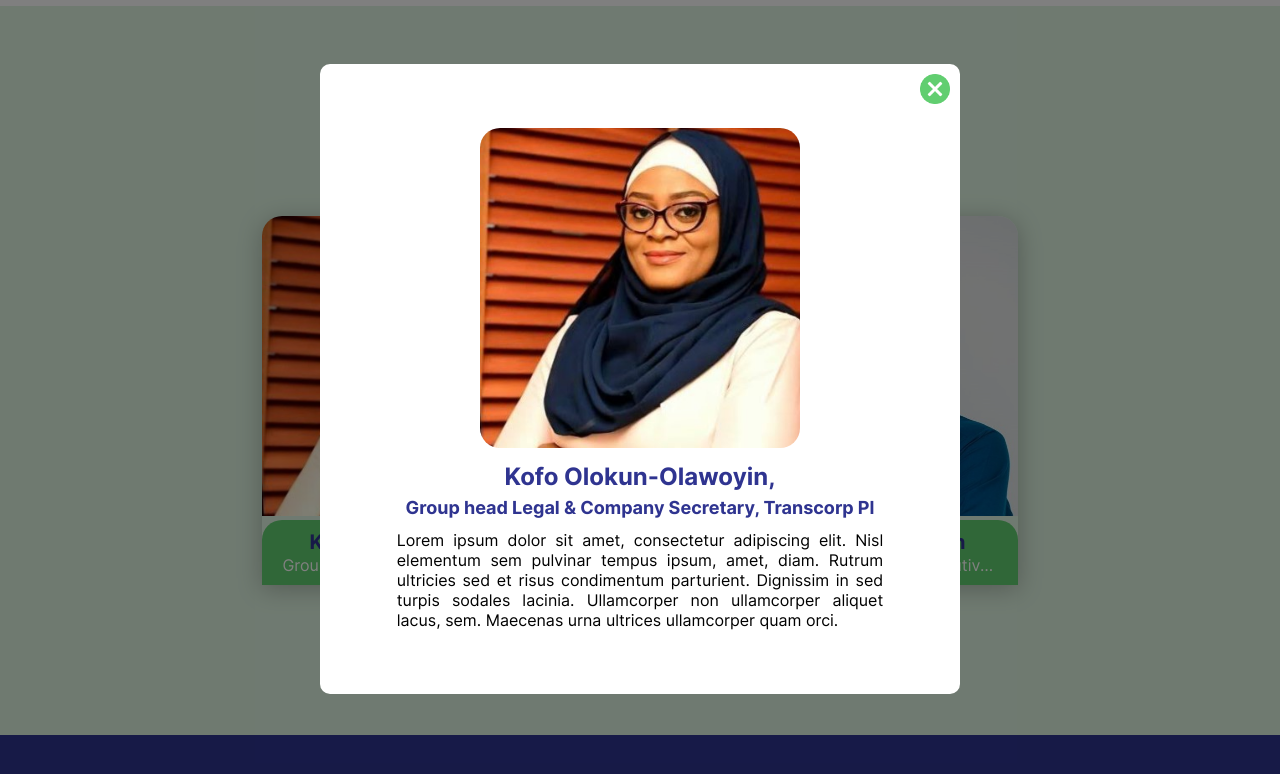
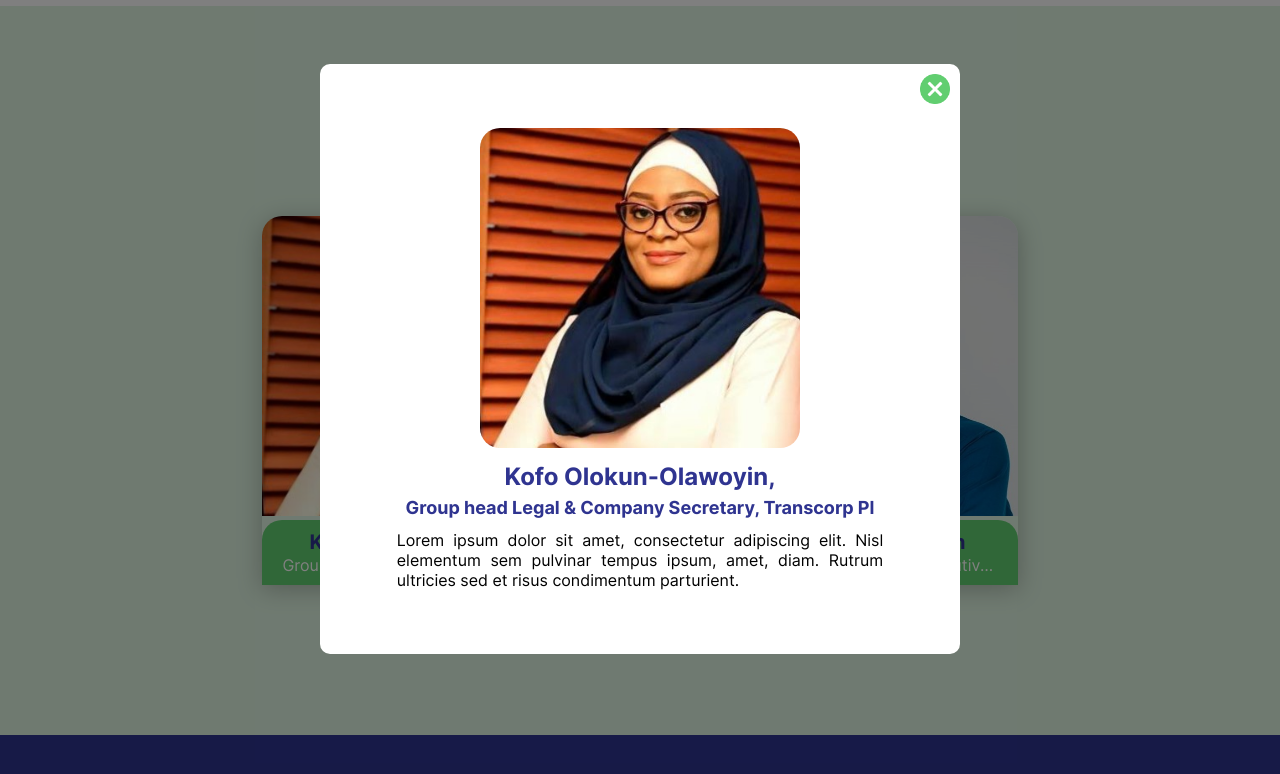
Before and after one commit to aishat-liasu/ngm-pilot, a React (Create React App) app: page / in a window 1280 px wide. Both pictures are taken after a click on the item 422 px from the left and 3218 px from the top of the page. Shown: the part 2818-3592 px from the top of the page. Built offline with nearby package versions, Linux system fonts and the light colour scheme.

Commit message:
refactor: remove placeholder popup content

```diff
--- a/src/components/person-popup.js
+++ b/src/components/person-popup.js
@@ -35,9 +35,7 @@ function PersonPopup({
         <p>
           Lorem ipsum dolor sit amet, consectetur adipiscing elit. Nisl
           elementum sem pulvinar tempus ipsum, amet, diam. Rutrum ultricies sed
-          et risus condimentum parturient. Dignissim in sed turpis sodales
-          lacinia. Ullamcorper non ullamcorper aliquet lacus, sem. Maecenas urna
-          ultrices ullamcorper quam orci.
+          et risus condimentum parturient.
         </p>
       </article>
     </div>
```
